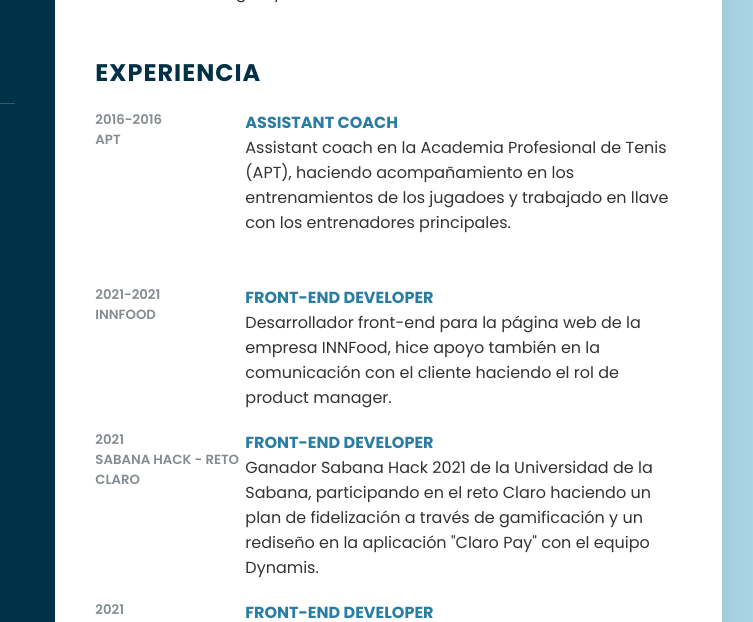
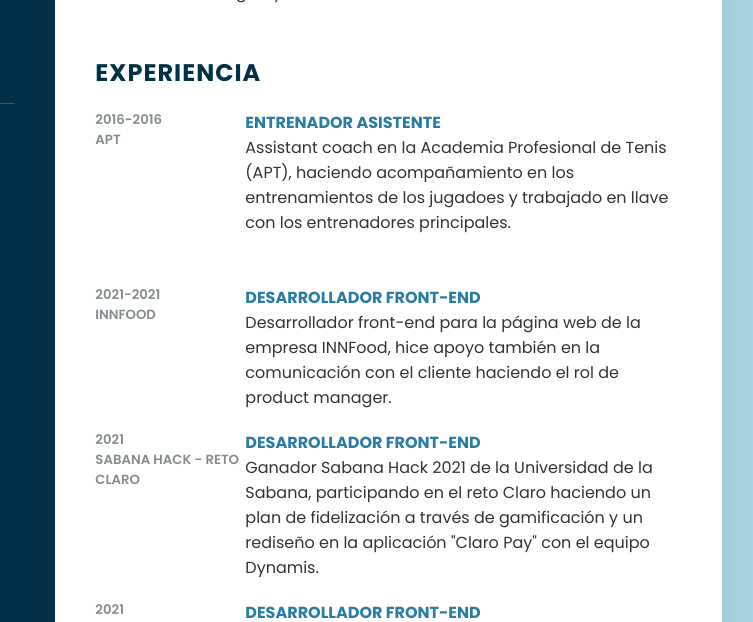
Before and after one commit to patoledol/cvToledoLugo, a plain HTML site: page index.html in a window 1280 px wide. Shown: the part 330-952 px from the top of the page, 418-1171 px from the left. Drawn offline with Linux system fonts and the light colour scheme.

Commit message:
Update index.html

```diff
--- a/index.html
+++ b/index.html
@@ -120,7 +120,7 @@
                             <h5>APT</h5>
                         </div>
                         <div class="text">
-                        <h4>Assistant Coach</h4>
+                        <h4>Entrenador asistente</h4>
                         <p>Assistant coach en la Academia Profesional de Tenis (APT), haciendo acompañamiento en los
                             entrenamientos de los jugadoes y trabajado en llave con los entrenadores principales. </p>
                     </div>
@@ -134,7 +134,7 @@
                             <h5>INNFood</h5>
                         </div>
                         <div class="text">
-                        <h4>Front-End Developer</h4>
+                        <h4>Desarrollador Front-End</h4>
                         <p> Desarrollador front-end para la página web de la empresa INNFood, hice apoyo también
                             en la comunicación con el cliente haciendo el rol de product manager. </p>
                     </div>
@@ -147,7 +147,7 @@
                             <h5>Sabana Hack - Reto Claro</h5>
                         </div>
                         <div class="text">
-                        <h4>Front-End Developer</h4>
+                        <h4>Desarrollador Front-End</h4>
                         <p> Ganador Sabana Hack 2021 de la Universidad de la Sabana, participando
                             en el reto Claro haciendo un plan de fidelización a través de gamificación y un rediseño en la
                             aplicación "Claro Pay" con el equipo Dynamis.<div class=""></div>
@@ -162,7 +162,7 @@
                             <h5>Hack Mini Program Super App</h5>
                         </div>
                         <div class="text">
-                        <h4>Front-End Developer</h4>
+                        <h4>Desarrollador Front-End</h4>
                         <p> Ganador Hack Mini Program Super App 2021, Universidad de la Sabana, Whale Cloud, Alibaba y Claro.
                             Desarrollador front-end para la realización del proyecto "River Rewards" junto con el grupo de desarrolladores
                             del equipo Codebenders. </p>
```
